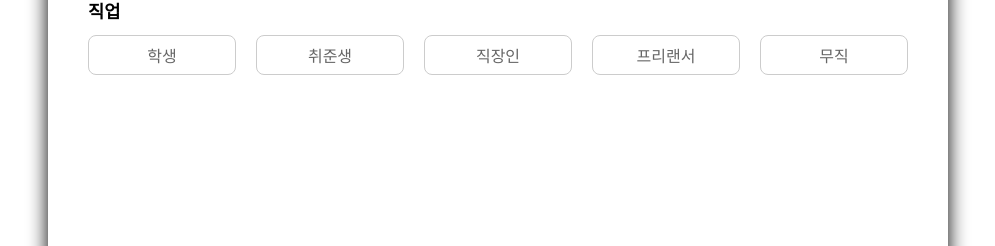
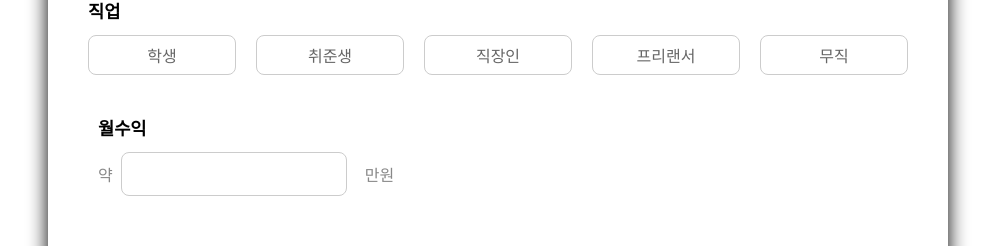
Before and after one commit to HSU-Likelion-Zipick/Zipick-Front, a React (Create React App) app: page /userinfo in a window 1280 px wide. Shown: the part 491-737 px from the top of the page, without its empty margins (142-1137 px from the left). Built offline with nearby package versions, Linux system fonts and the light colour scheme.

Commit message:
✨feat: UserInfo.jsx: 월수익 부분 추가(나이 코드 이용), UserInfo.scss: 월수입 css 적용

```diff
--- a/src/css/UserInfo.scss
+++ b/src/css/UserInfo.scss
@@ -126,7 +126,7 @@ img{
             border-radius: 8px;
         }
     }
-    }
+}
 }
 
 
@@ -156,12 +156,40 @@ img{
                     color: #FF5927;
                     background: #fff7f3;
             }
-
-    }
+        }
     }
 }
 
+ .monthly-income{
+        display: flex;
+        flex-direction: column;
+    .monthly-title{
+        font-weight: bold;
+        font-size:1.1rem;
+        margin-bottom:12px;
+        margin-top: 40px;
+        margin-left: 10px;
     }
+    .monthly-input-group{
+        display: flex;
+        align-items: center;
+        gap: 8px;
+        span{ //"약" 이랑 "만원" 글자 설정정
+            margin-left: 10px;
+            color:#888;
+            font-size: 1rem;
+        }
+        .monthly-input{
+            width:220px;
+            height: 40px;
+            border: 1px solid #ccc; //월수입입 박스 테두리
+            border-radius: 8px;
+        }
+    }
+}
+
+
+}
 
 
 hr {
--- a/src/pages/UserInfo.jsx
+++ b/src/pages/UserInfo.jsx
@@ -49,6 +49,16 @@ const UserInfo = () => {
                 </div>
             </div>
 
+{/* 월수익 부분 */}
+            <div className="monthly-income">
+                    <div className="monthly-title">월수익</div>
+                    <div className="monthly-input-group">
+                        <span>약</span>
+                        <input type="text" className="monthly-input" />
+                        <span>만원</span>
+                    </div>
+                </div>
+
         </div>{/* big-box 닫는div */}
 
     </div>
```
